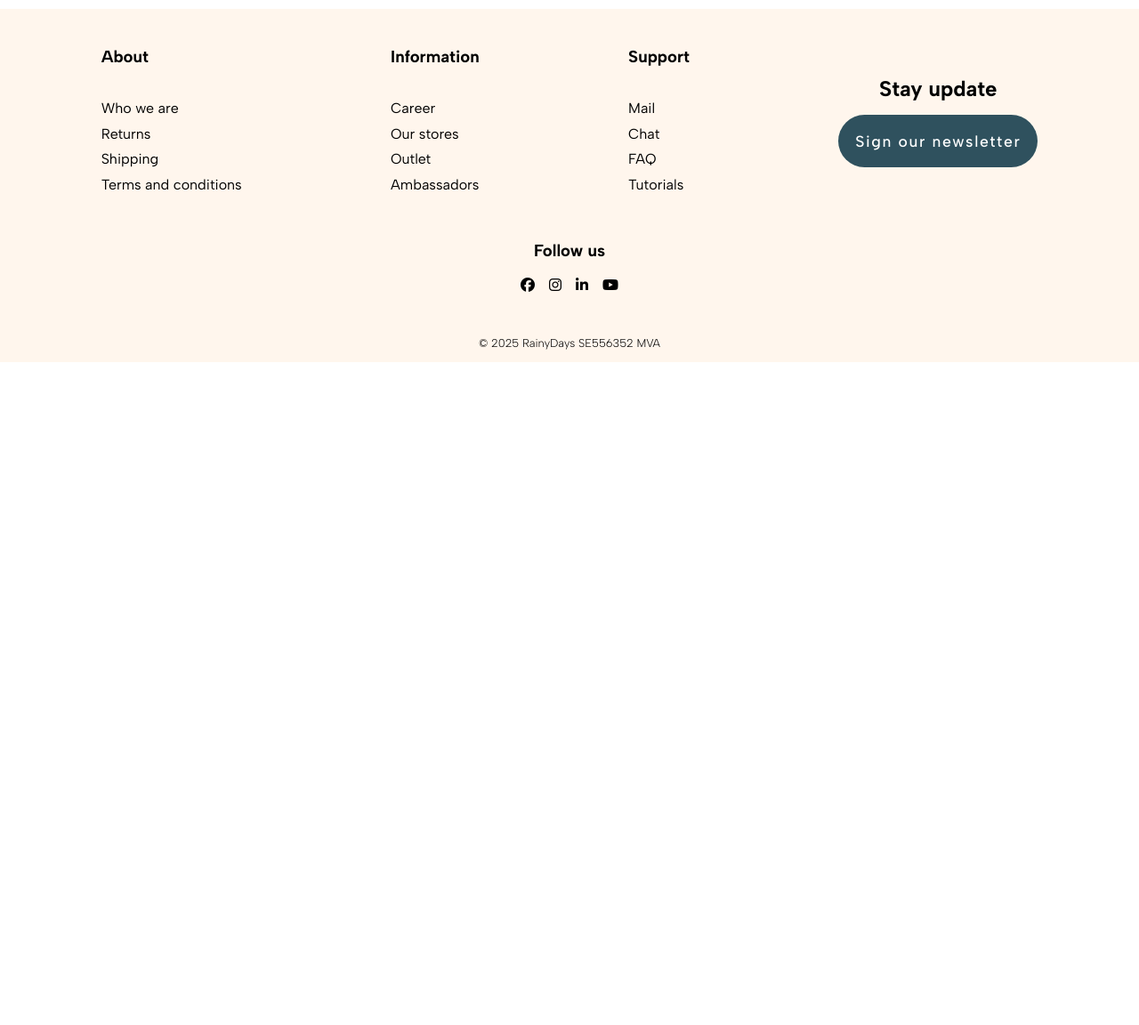
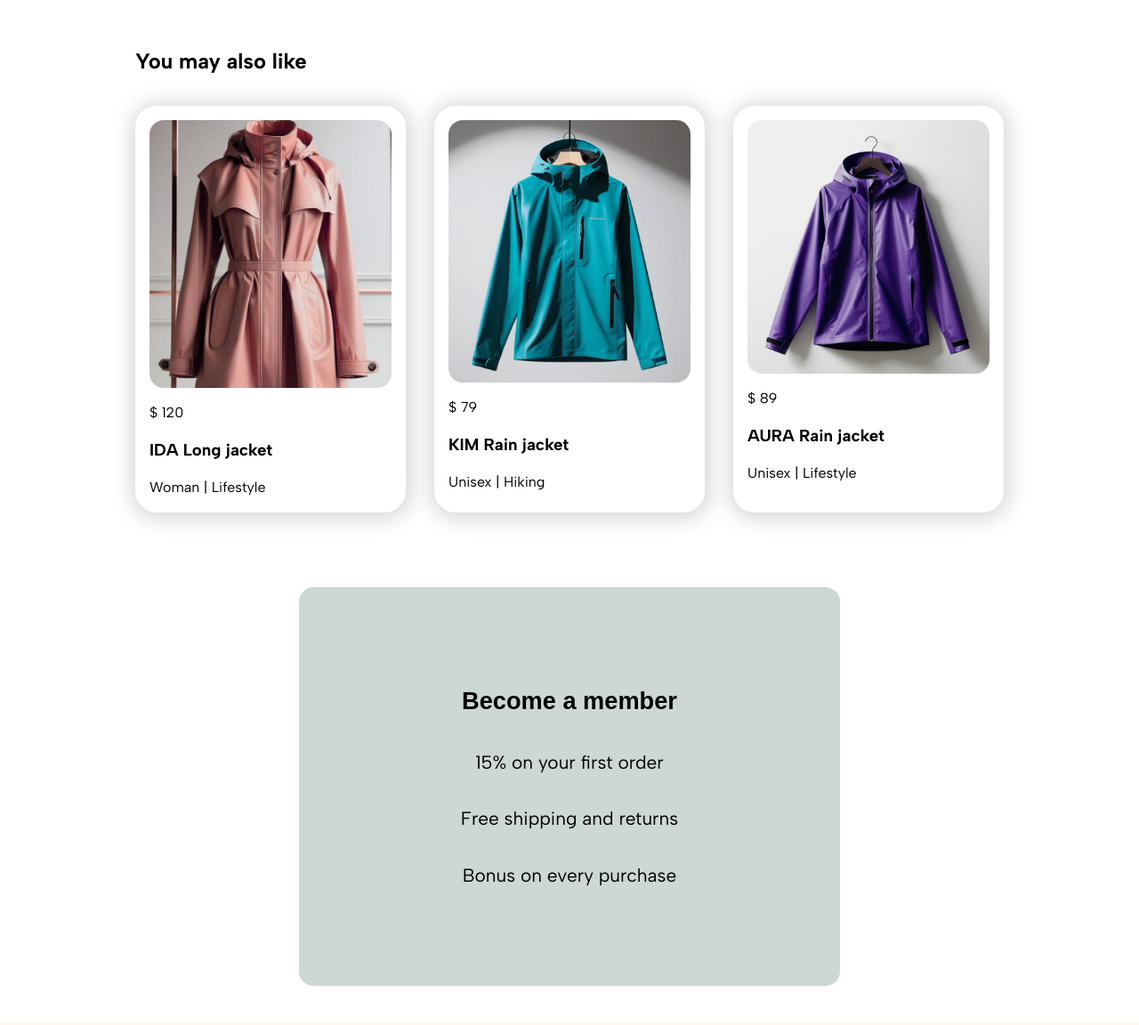
Before and after one commit to aw3stm/CA-15-june, a plain HTML site: page productdetails.html in a window 1280 px wide. Shown: the part 1100-2252 px from the top of the page at 89% size. Before the commit the page ends 1507 px from the top, so only its background shows below. Drawn offline with Linux system fonts and the light colour scheme; a web font is replaced by a local one.

Commit message:
Made some changes in styling

```diff
--- a/cart.css
+++ b/cart.css
@@ -1,13 +1,13 @@
-.cart {
-  grid-template-columns: 2fr 1fr;
-  grid-template-rows: repeat(2, min-content);
-  gap: 2rem;
-  padding: 0 10rem;
+
+.cart__items {
+  display: flex;
+  flex-direction: column;
+  justify-self: center;
 }
 
 .cart--title {
-  margin: 2rem 4.5rem;
   font-size: 1.7rem;
+  margin-bottom: 1rem;
 }
 
 .cart--item {
@@ -51,7 +51,7 @@
   font-family: 'albert sans', sans-serif;
   font-size: 1.2rem;
   width: 12rem;
-  border-radius: 3rem;
+  border-radius: 1rem;
   text-align: center;
 }
 
@@ -74,22 +74,32 @@
 
 .cart__summary {
   display: grid;
-  padding: 2.5rem;
-  gap: 1.7rem;
+  grid-template-areas: 1fr 1fr;
+  grid-template-rows: repeat(7, 1fr);
+  font-weight: 600;
+  margin: 2rem;
+  width: 30rem;
   justify-self: center;
+  border: 0.1rem solid #6C6969;
+  border-radius: 2rem;
+  padding: 1.7rem;
+  margin: 4rem;
 }
 
+
+
 .cart__summary input {
+  width: 12rem;
+  height: 3rem;
   background-color: var(--rainy-color);
   border: none;
   color: #FFF;
   padding: .6rem;
   font-family: 'albert sans', sans-serif;
   font-size: 1.2rem;
-  width: 15rem;
-  border-radius: 3rem;
+  border-radius: 1rem;
+  justify-self: center;
   align-self: center;
-  justify-self: center;
 }
 
 
@@ -97,16 +107,16 @@
 .cart__summary--deliv,
 .cart__summary--tax,
 .cart__summary--tot, h2 {
-  display: grid;
-  grid-template-columns: 2fr .2fr;
-  gap: 1.3rem;
-  font-weight: 600;
+ display: flex;
+ justify-content: space-between;
+ align-self: center;
+ margin: 1rem;
  }
 
  .cart__summary--bonus {
   font-weight: 500;
   font-size: 1.3rem;
-  margin: 0;
+  margin: 2rem auto;
  }
 
  .cart__summary--bonus span {
--- a/productdetails.css
+++ b/productdetails.css
@@ -85,3 +85,72 @@
 background-color: rgba(17, 51, 64, 0.57);
 color: #FFF;
 }
+
+
+
+.product__info{
+  font-family: var(--font-family-heading);
+  font-size: 1.6rem;
+  font-weight: 400;
+  text-transform: uppercase;
+}
+
+.product__cards{
+  display: flex;
+  flex-wrap: wrap;
+  justify-content: center;
+  align-self: center;
+  gap: 2rem;
+}
+
+.like__wrapper {
+  flex-wrap: wrap;
+  justify-self: center;
+  align-self: center;
+}
+
+.like__wrapper h2{
+  margin: 0 0 2rem 0;
+}
+
+.product--card {
+  display: flex;
+  flex-direction: column;
+  gap: 1rem 2rem;
+  box-shadow: 1px 2px 25px 4px lightgrey;
+  padding: 1rem;
+  border-radius: 1.5rem;
+}
+
+.card__img img {
+  height: 100%;
+  width: 17rem;
+  object-fit:cover;
+  border-radius: 1rem;
+}
+
+.member__text {
+  width: 38rem;
+  height: 28rem;
+  display: flex;
+  flex-direction: column;
+  justify-content: center;
+  gap: 2rem;
+}
+
+.member__signup {
+  justify-self: center;
+  background-color: rgba(179, 194, 192, 0.66);
+  border-radius: 1rem;
+}
+
+.member__signup h3 {
+  align-self: center;
+  font-size: 1.7rem;
+  font-family: 'alexandria', sans-serif;
+}
+
+.member__signup p {
+  margin: 0 auto;
+  font-size: 1.3rem;
+}
--- a/productdetails.html
+++ b/productdetails.html
@@ -59,7 +59,7 @@
                 </div>
 
 
-          <div class="prod__jackets">
+              <div class="prod__jackets">
                     <img class="jkt-1" src="images/product-img/green-jacket-open-front.jpg" alt="Green rain jacket, product photo">
                     <img class="jkt-2"src="images/product-img/green-jacket-model-back.jpg" alt="Green rain jacket, product photo">
                     <img class="jkt-3" src="images/product-img/green-jacket-closed-front.jpg" alt="Green rain jacket, product photo">
@@ -89,9 +89,51 @@
           </div>
         </div>
       </section>
-    </main>
+
+      <section class="like__wrapper section__padding">
+         <h2>You may also like</h2>
+            <div class="product__cards">
+                <div class="product--card">
+                  <figure class="card__img">
+                    <img src="images/product-img/woman-pink-jacket.jpg" alt="green jacket" style="height: 301.06px;">
+                    </figure>
+                      <p class="card__price">&dollar; 120</p>
+                      <h3 class="card--article">IDA Long jacket</h3>
+                    <p class="card__info">Woman | Lifestyle</p>
+                </div>
 
 
+              <div class="product--card">
+                <figure class="card__img">
+                  <img src="images/product-img/green-jacket (1).jpg" alt="multi-color jacket">
+                  </figure>
+                  <p class="card__price">&dollar; 79</p>
+                  <h3 class="card--article">KIM Rain jacket</h3>
+                  <p class="card__info">Unisex | Hiking</p>
+              </div>
+
+
+              <div class="product--card">
+                  <figure class="card__img">
+                    <img src="images/product-img/purple-full-jacket.jpg" alt="beige jacket">
+                    </figure>
+                    <p class="card__price">&dollar; 89</p>
+                    <h3 class="card--article">AURA Rain jacket</h3>
+                    <p class="card__info">Unisex | Lifestyle</p>
+              </div>
+          </section>
+
+          <section class="member__wrapper section__padding">
+            <div class="member__signup">
+              <div class="member__text">
+                <h3>Become a member</h3>
+                  <p>15% on your first order</p>
+                  <p>Free shipping and returns</p>
+                  <p>Bonus on every purchase</p>
+              </div>
+            </div>
+          </section>
+     </main>
 
 
 
@@ -142,11 +184,10 @@
         <i class="fa-brands fa-linkedin-in"></i>
         <i class="fa-brands fa-youtube"></i>
         </div>
+
+      <div class="footer__copyright">
+        <h3>© 2025 RainyDays SE556352 MVA</h3>
       </div>
-    </section>
-      <section class="footer__copyright">
-        <h3>© 2025 RainyDays SE556352 MVA</h3>
-      </section>
     </footer>
   </body>
 </html>
```
Also changed, not shown: cart.html (+2 -4 lines).
